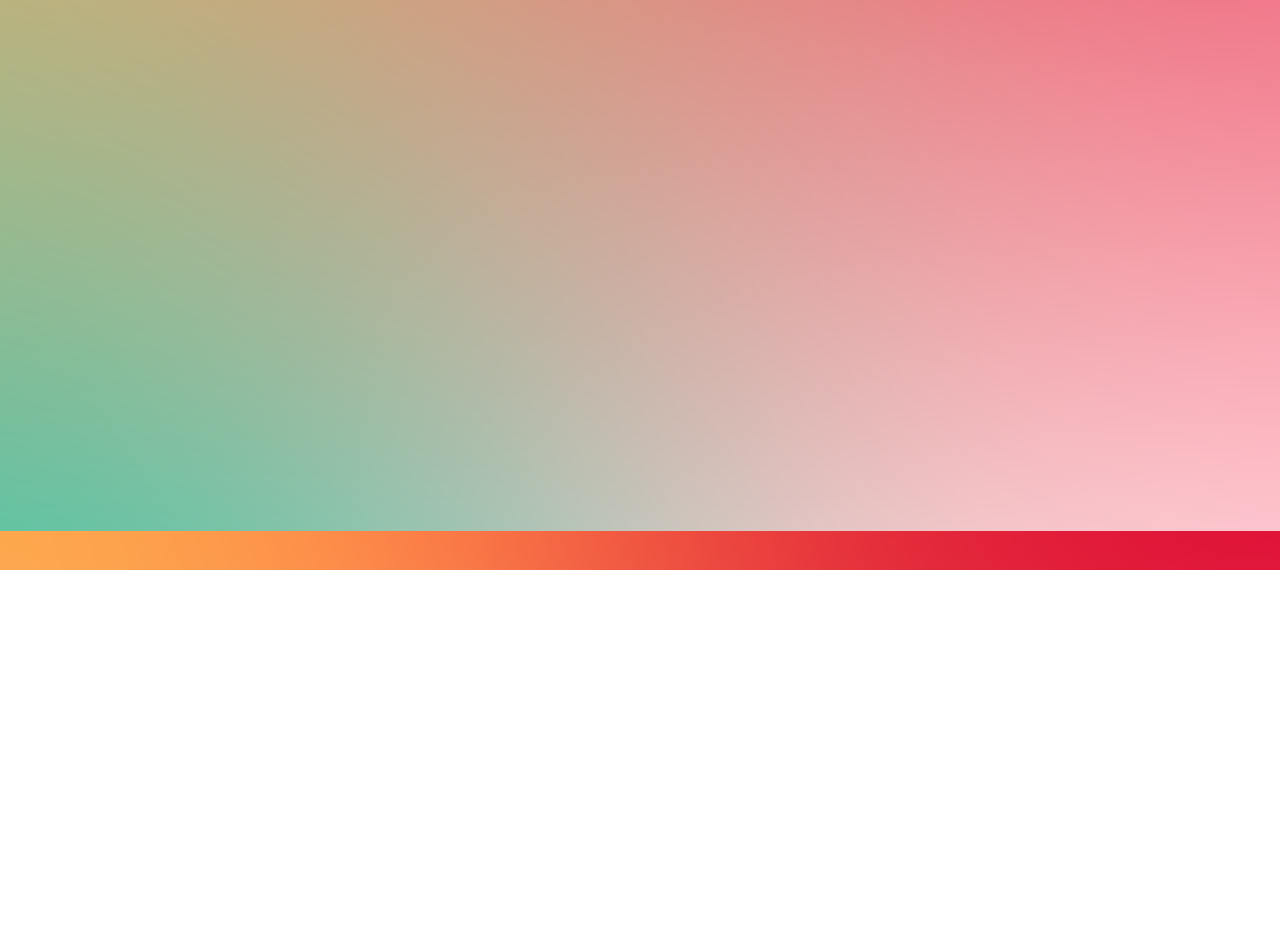
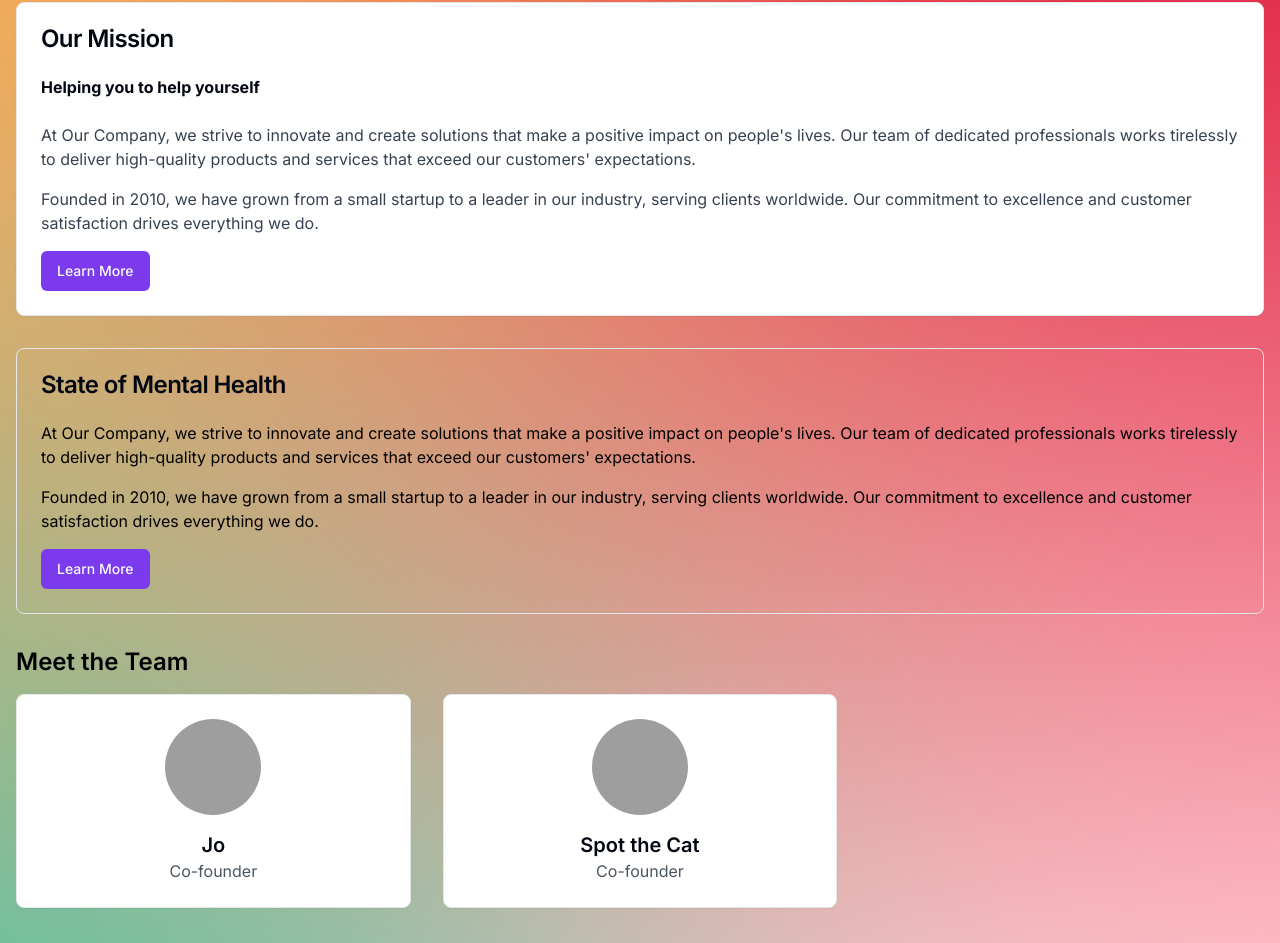
Before and after one commit to fac29/thenorm, a Next.js app: page /about in a window 1280 px wide. Shown: the part 230-1173 px from the top of the page. Before the commit the page ends 800 px from the top, so only its background shows below. Built offline with nearby package versions, Linux system fonts and the light colour scheme; grey boxes are pictures that could not be loaded.

Commit message:
About us page with placeholder layout
Relates #24

```diff
--- a/app/about/page.tsx
+++ b/app/about/page.tsx
@@ -1,15 +1,81 @@
-import React from 'react';
-import type { Metadata } from 'next';
+import React from "react";
+import type { Metadata } from "next";
+import { Card, CardContent, CardHeader, CardTitle } from "@/components/ui/card";
+import { Avatar, AvatarFallback, AvatarImage } from "@/components/ui/avatar";
+import { Button } from "@/components/ui/button";
 
 export const metadata: Metadata = {
-	title: 'theNorm',
-	description: 'Your own personal Jo in your pocket',
+	title: "theNorm",
+	description: "Your own personal Jo in your pocket",
 };
 
 export default function About() {
 	return (
-		<div>
-			<h1>this is the about page/component</h1>
+		<div className="container mx-auto px-4 py-8">
+			<h1 className="text-4xl font-bold text-center mb-8">About Us</h1>
+
+			<Card className="mb-8">
+				<CardHeader>
+					<CardTitle>Our Mission</CardTitle>
+				</CardHeader>
+				<CardContent>
+					<h2 className="font-bold mb-6">Helping you to help yourself</h2>
+					<p className="text-gray-700 mb-4">
+						At Our Company, we strive to innovate and create solutions that make
+						a positive impact on people's lives. Our team of dedicated
+						professionals works tirelessly to deliver high-quality products and
+						services that exceed our customers' expectations.
+					</p>
+					<p className="text-gray-700 mb-4">
+						Founded in 2010, we have grown from a small startup to a leader in
+						our industry, serving clients worldwide. Our commitment to
+						excellence and customer satisfaction drives everything we do.
+					</p>
+					<Button>Learn More</Button>
+				</CardContent>
+			</Card>
+			<Card className="mb-8 bg-transparent shadow-none">
+				<CardHeader>
+					<CardTitle>State of Mental Health</CardTitle>
+				</CardHeader>
+				<CardContent>
+					<p className="text-black mb-4">
+						At Our Company, we strive to innovate and create solutions that make
+						a positive impact on people's lives. Our team of dedicated
+						professionals works tirelessly to deliver high-quality products and
+						services that exceed our customers' expectations.
+					</p>
+					<p className="text-black mb-4">
+						Founded in 2010, we have grown from a small startup to a leader in
+						our industry, serving clients worldwide. Our commitment to
+						excellence and customer satisfaction drives everything we do.
+					</p>
+					<Button>Learn More</Button>
+				</CardContent>
+			</Card>
+
+			<h2 className="text-2xl font-semibold mb-4">Meet the Team</h2>
+			<div className="grid md:grid-cols-3 gap-8">
+				{["Jo", "Spot the Cat"].map((name) => (
+					<Card key={name}>
+						<CardContent className="pt-6">
+							<Avatar className="w-24 h-24 mx-auto mb-4">
+								<AvatarImage
+									src={`/avatars/${name.toLowerCase().replace(" ", "-")}.jpg`}
+								/>
+								<AvatarFallback>
+									{name
+										.split(" ")
+										.map((n) => n[0])
+										.join("")}
+								</AvatarFallback>
+							</Avatar>
+							<h3 className="text-xl font-semibold text-center">{name}</h3>
+							<p className="text-gray-600 text-center">Co-founder</p>
+						</CardContent>
+					</Card>
+				))}
+			</div>
 		</div>
 	);
 }
```
